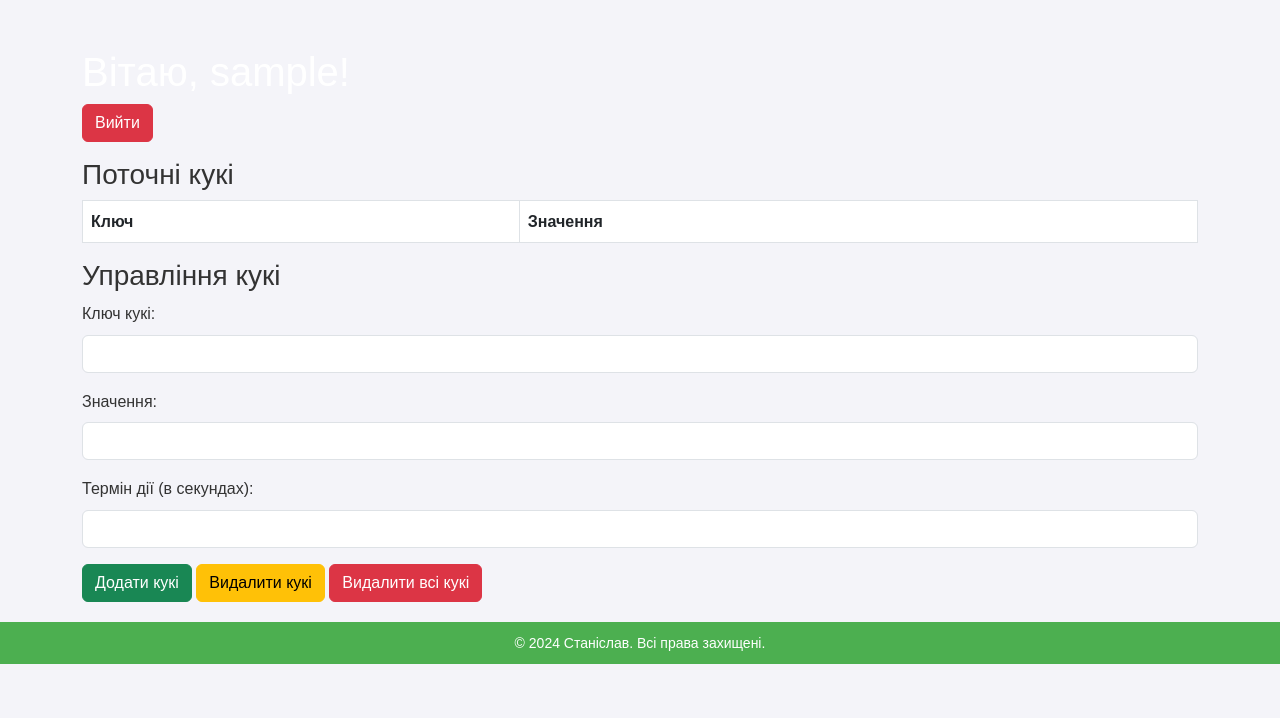
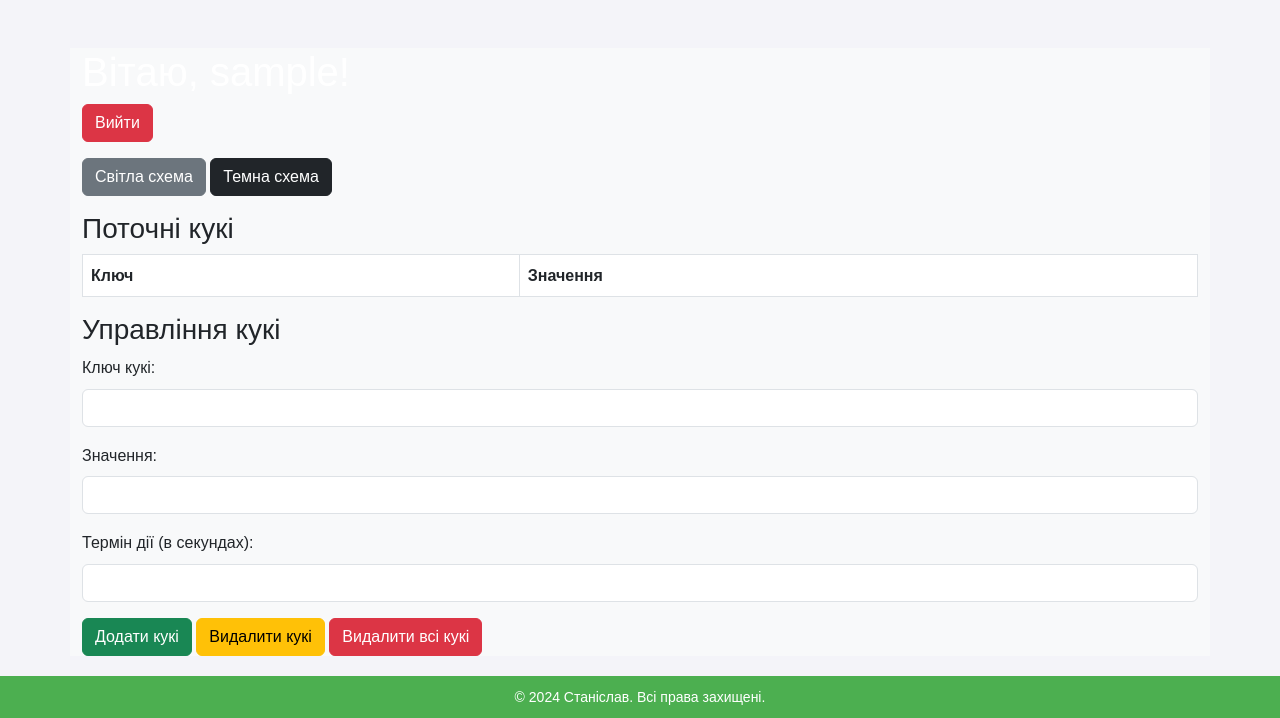
Before and after one commit to ZakharchenkoStanislavIvanovich/flask-app-lab, a Flask app: page /users/profile in a window 1280 px wide. Shown: the part 181-899 px from the top of the page. Before the commit the page ends 845 px from the top, so only its background shows below. Run offline with Flask 3, Linux system fonts and the light colour scheme; the visitor is signed in with stand-in values (Sample User, id 1); lists and menus that the app fills with data are empty.

Commit message:
add color scheme

```diff
--- a/app/users/templates/users/profile.html
+++ b/app/users/templates/users/profile.html
@@ -3,10 +3,15 @@
 {% block title %}Profile Page{% endblock %}
 
 {% block content %}
-<div class="container mt-5">
+<div class="container mt-5 {% if color_scheme == 'dark' %}bg-dark text-white{% else %}bg-light text-dark{% endif %}">
     <h1>Вітаю, {{ username }}!</h1>
 
     <a href="{{ url_for('user_name.logout') }}" class="btn btn-danger mb-3">Вийти</a>
+
+    <div class="mb-3">
+        <a href="{{ url_for('user_name.set_color_scheme', color='light') }}" class="btn btn-secondary">Світла схема</a>
+        <a href="{{ url_for('user_name.set_color_scheme', color='dark') }}" class="btn btn-dark">Темна схема</a>
+    </div>
 
     <h3>Поточні кукі</h3>
     <table class="table table-bordered">
--- a/app/users/views.py
+++ b/app/users/views.py
@@ -15,6 +15,9 @@ def get_profile():
     username_value = session["username"]
     cookies = request.cookies
 
+    # Отримання вибраної кольорової схеми
+    color_scheme = cookies.get("color_scheme", "light")
+
     if request.method == "POST":
         action = request.form.get("action")
         key = request.form.get("key")
@@ -22,25 +25,36 @@ def get_profile():
         max_age = request.form.get("max_age", type=int)
 
         if action == "add" and key and value:
-            response = make_response(render_template("profile.html", username=username_value, cookies=cookies))
+            response = make_response(render_template("profile.html", username=username_value, cookies=cookies, color_scheme=color_scheme))
             response.set_cookie(key, value, max_age=max_age)
             flash(f"Кукі '{key}' успішно додано.", "success")
             return response
 
         if action == "delete" and key:
-            response = make_response(render_template("profile.html", username=username_value, cookies=cookies))
+            response = make_response(render_template("profile.html", username=username_value, cookies=cookies, color_scheme=color_scheme))
             response.set_cookie(key, '', expires=0)
             flash(f"Кукі '{key}' успішно видалено.", "success")
             return response
 
         if action == "delete_all":
-            response = make_response(render_template("profile.html", username=username_value, cookies=cookies))
+            response = make_response(render_template("profile.html", username=username_value, cookies=cookies, color_scheme=color_scheme))
             for cookie_key in request.cookies.keys():
                 response.set_cookie(cookie_key, '', expires=0)
             flash("Усі кукі успішно видалено.", "success")
             return response
 
-    return render_template("profile.html", username=username_value, cookies=cookies)
+    return render_template("profile.html", username=username_value, cookies=cookies, color_scheme=color_scheme)
+
+@bp.route("/set_color_scheme/<string:color>")
+def set_color_scheme(color):
+    if color not in ["light", "dark"]:
+        flash("Недійсна кольорова схема.", "danger")
+        return redirect(url_for("user_name.get_profile"))
+
+    response = make_response(redirect(url_for("user_name.get_profile")))
+    response.set_cookie("color_scheme", color, max_age=timedelta(days=30))
+    flash(f"Кольорова схема змінена на '{color}'.", "success")
+    return response
 
 @bp.route("/login", methods=["GET", "POST"])
 def login():
```
